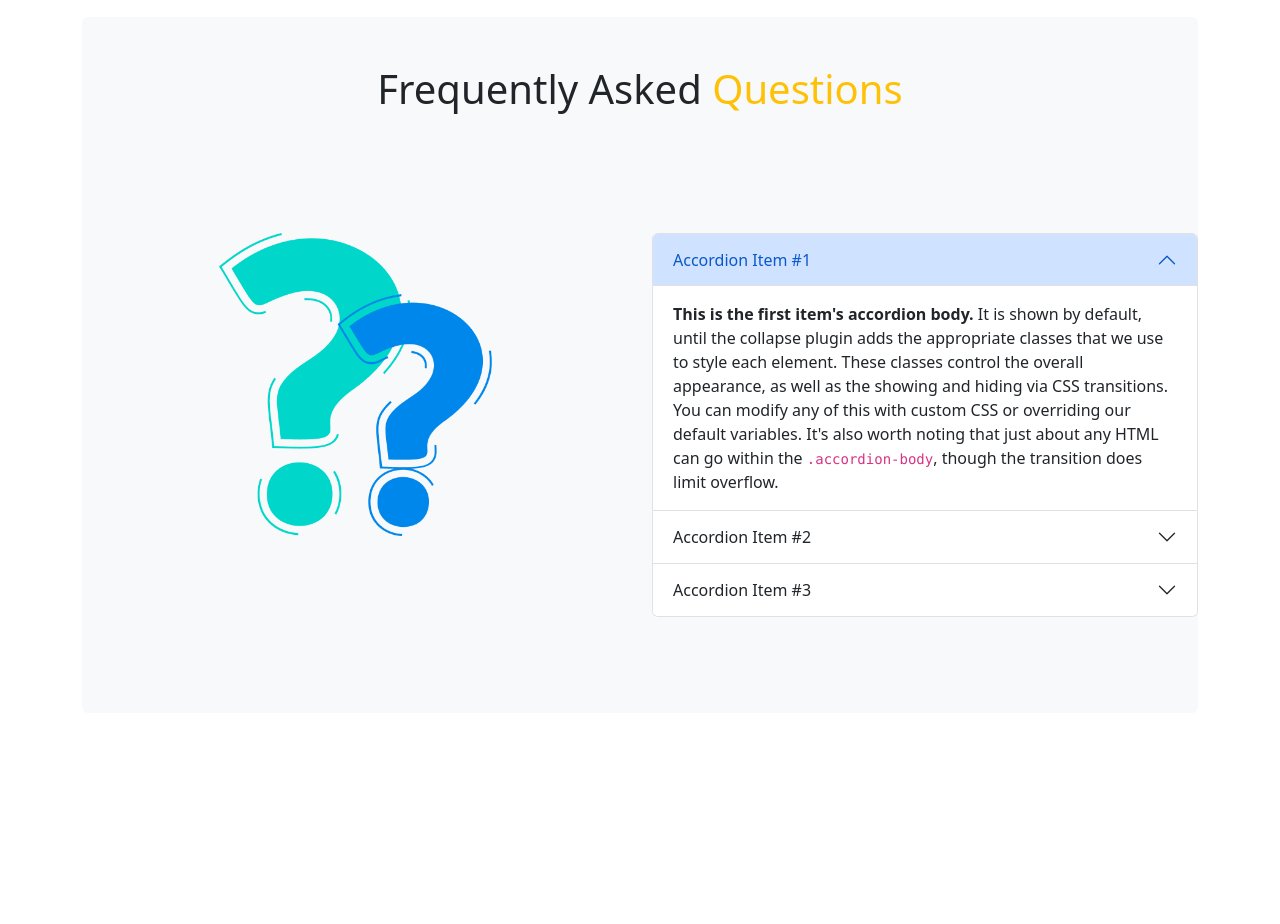
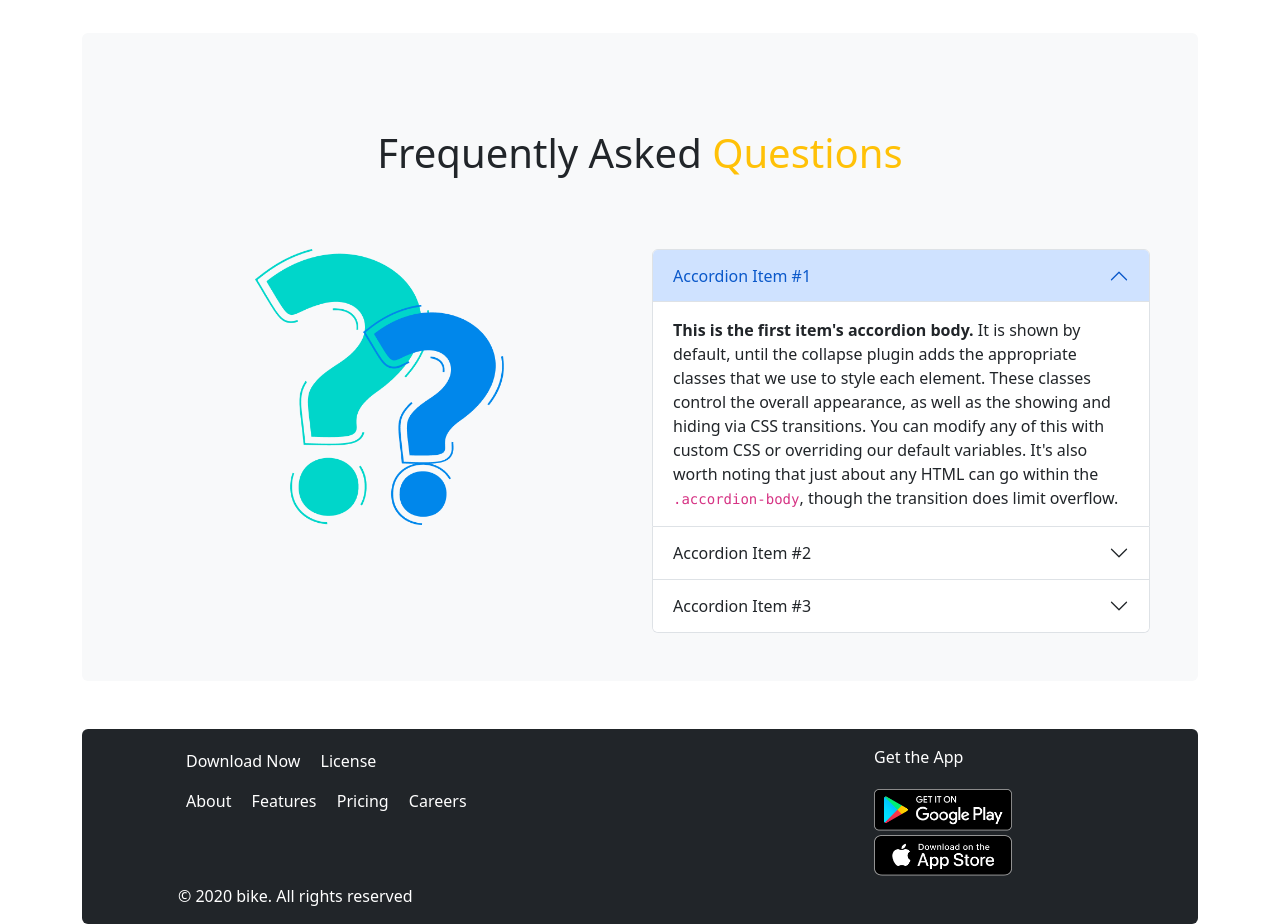
Before and after one commit to mehedihasan70/Biker-Zone, a plain HTML site: page index.html in a window 1280 px wide. Shown: the part 2200-3124 px from the top of the page. Before the commit the page ends 2913 px from the top, so only its background shows below. Drawn offline with Linux system fonts and the light colour scheme.

Commit message:
Add existing file

```diff
--- a/index.html
+++ b/index.html
@@ -137,7 +137,7 @@
                         dolor do amet sint. Velit officia consequat duis enim velit
                         mollit. Exercitation veniam consequat sunt nostrud amet.</p>
                     </div>
-                    <div class="card-footer">
+                    <div class="card-footer py-3">
                       <div class="btn btn btn-success">Purchase</div>
                     </div>
                   </div>
@@ -152,7 +152,7 @@
                         mollit. Exercitation veniam consequat sunt nostrud amet.</p>
                     </div>
                     <div class="card-footer">
-                      <div class="btn btn btn-outline-success">Purchase</div>
+                    <div class="btn btn btn-outline-success">Purchase</div>
                     </div>
                   </div>
                 </div>
@@ -166,7 +166,7 @@
                         mollit. Exercitation veniam consequat sunt nostrud amet.</p>
                     </div>
                     <div class="card-footer">
-                      <div class="btn btn-outline-success">Purchase</div>
+                    <div class="btn btn-outline-success">Purchase</div>
                     </div>
                   </div>
                 </div>
@@ -231,12 +231,12 @@
             </section>
             <!-- =========================FAQ section=============================== -->
              <section class="py-5 mt-5 bg-secondary-subtle rounded ">
-              <h1 class="text-center">Frequently Asked <span class="text-warning">Questions</span></h1>
-              <div class="row row-col-1 cow-col-md-3 mt-53 mt-5 py-5 g-4">
+              <h1 class="text-center mt-5">Frequently Asked <span class="text-warning">Questions</span></h1>
+              <div class="row row-cols-1 row-cols-md-2 mt-5 px-5 g-4">
                 <div class="col text-center">
                   <img class="w-50" src="images/faq.png" alt="">
                 </div>
-              <div class="col">
+               <div class="col">
                 <div class="accordion" id="accordionExample">
                   <div class="accordion-item">
                     <h2 class="accordion-header" id="headingOne">
@@ -276,12 +276,32 @@
                   </div>
                 </div>
               </div>
-              </div>
              </section>
+            </main>
+            <!-- ==================================footer start =========================== -->
+            <footer>
+              <div class="container bg-dark mt-5 rounded">
+                <div class="row">
+                  <div class="col-sm-8 text-white align-items-center mt-1 px-5 g-4 ">
+                   <p class="mt-3 px-5 g-4"> <span class=" mx-2">Download Now</span>
+                    <span class=" mx-2">License</span>
+                   </p>
+                    <p class="mt-1 px-5 g-4">
+                      <span class=" mx-2">About</span>
+                      <span class=" mx-2">Features</span>
+                      <span class=" mx-2">Pricing</span>
+                      <span class=" mx-2 ">Careers</span>
+                    </p>
+                  </div>
+                  <div class="col-sm-4 mt-3 px-5 g-2">
+                    <p class="text-white">Get the App</p>
+                    <img class="w-50 my-1" src="images/android.png" alt="">
+                    <img class="w-50" src="images/ios.png" alt="">
+                  </div>
+                  <p class="text-white mx-5 px-5 g-2">© 2020 bike. All rights reserved</p>
+                </div>
 
-
-
-     </main>
+            </footer>
 
 
 
```
